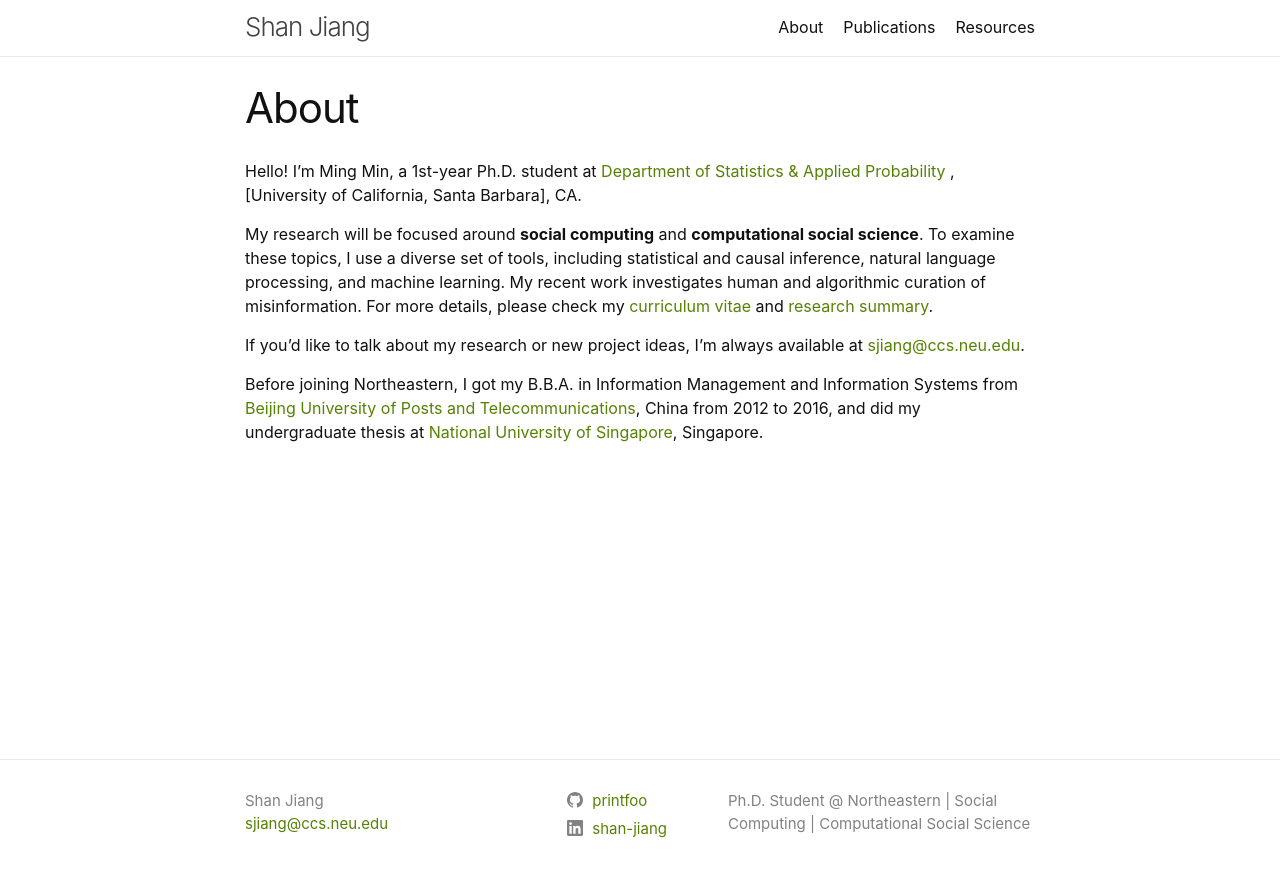
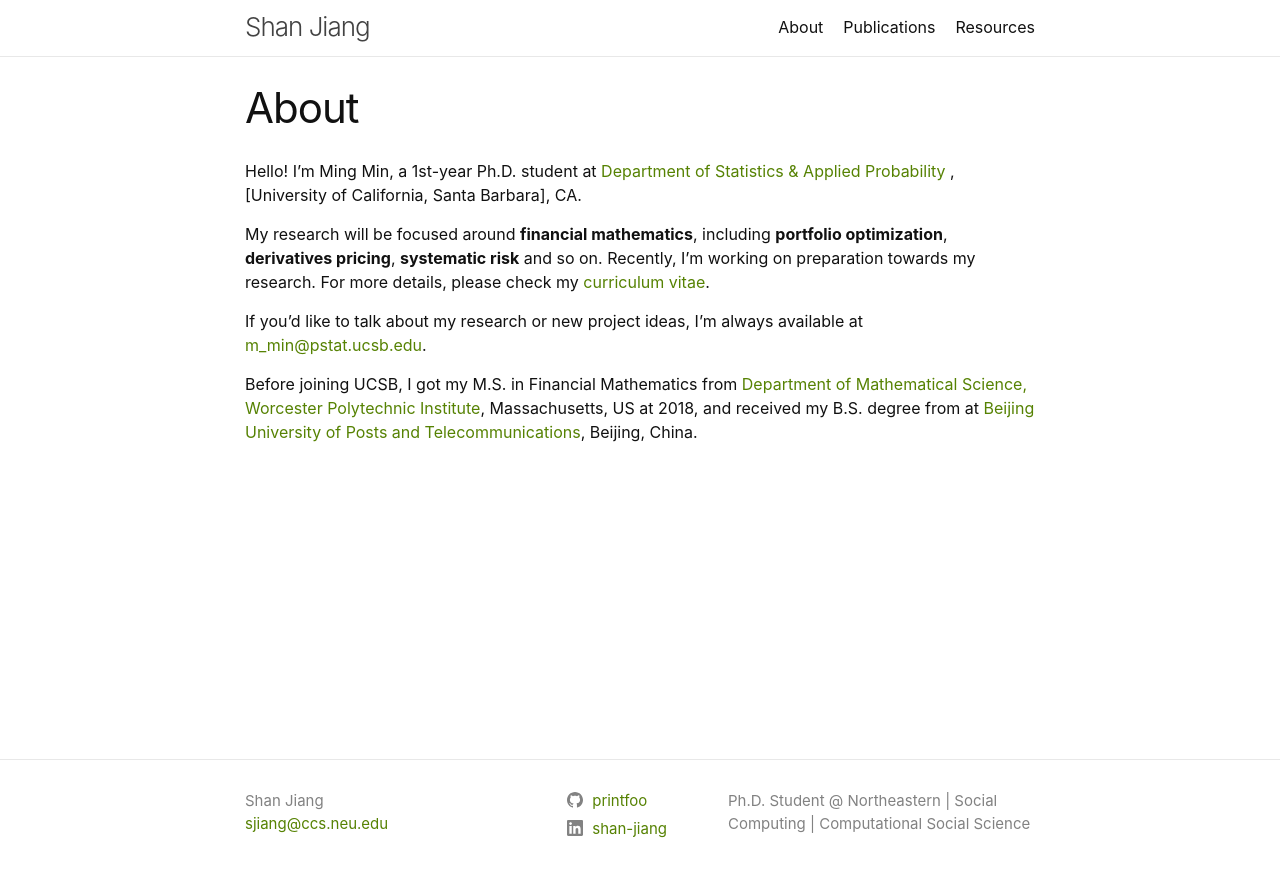
Before and after one commit to mmin0/mmin0.github.io, a Jekyll site: the page built from index.md, in a window 1280 px wide. Shown: the top 877 px of the page. Built offline with Jekyll 4.4.1, drawn with Linux system fonts in a browser that asks for light colours.

Commit message:
Update index.md

```diff
--- a/index.md
+++ b/index.md
@@ -5,8 +5,8 @@ title: About
 
 Hello! I’m Ming Min, a 1st-year Ph.D. student at [Department of Statistics & Applied Probability ](https://www.pstat.ucsb.edu){:target="_blank”}, [University of California, Santa Barbara], CA.
 
-My research will be focused around **social computing** and **computational social science**. To examine these topics, I use a diverse set of tools, including statistical and causal inference, natural language processing, and machine learning. My recent work investigates human and algorithmic curation of misinformation. For more details, please check my [curriculum vitae](shanjiang-cv.pdf){:target="_blank"} and [research summary](research-summary.pdf){:target="_blank"}.
+My research will be focused around **financial mathematics**, including **portfolio optimization**, **derivatives pricing**, **systematic risk** and so on. Recently, I'm working on preparation towards my research. For more details, please check my [curriculum vitae](shanjiang-cv.pdf){:target="_blank"}.
 
-If you'd like to talk about my research or new project ideas, I'm always available at [sjiang@ccs.neu.edu](mailto:sjiang@ccs.neu.edu){:target="_blank"}.
+If you'd like to talk about my research or new project ideas, I'm always available at [m_min@pstat.ucsb.edu](mailto:m_min@pstat.ucsb.edu){:target="_blank"}.
 
-Before joining Northeastern, I got my B.B.A. in Information Management and Information Systems from [Beijing University of Posts and Telecommunications](https://english.bupt.edu.cn){:target="_blank"}, China from 2012 to 2016, and did my undergraduate thesis at [National University of Singapore](https://www.nus.edu.sg){:target="_blank"}, Singapore.
+Before joining UCSB, I got my M.S. in Financial Mathematics from [Department of Mathematical Science, Worcester Polytechnic Institute](https://www.wpi.edu/academics/departments/mathematical-sciences){:target="_blank"}, Massachusetts, US at 2018, and received my B.S. degree from  at [Beijing University of Posts and Telecommunications](https://english.bupt.edu.cn){:target="_blank"}, Beijing, China.
```
